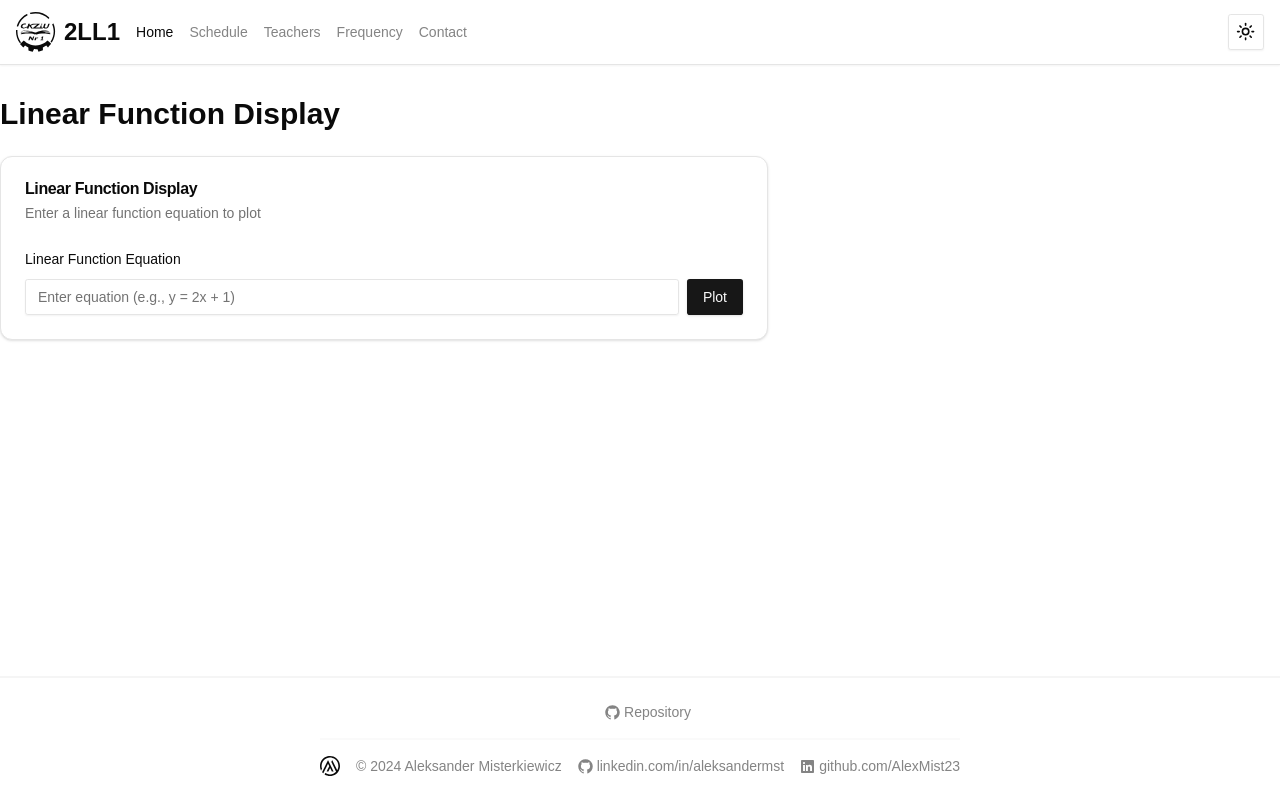
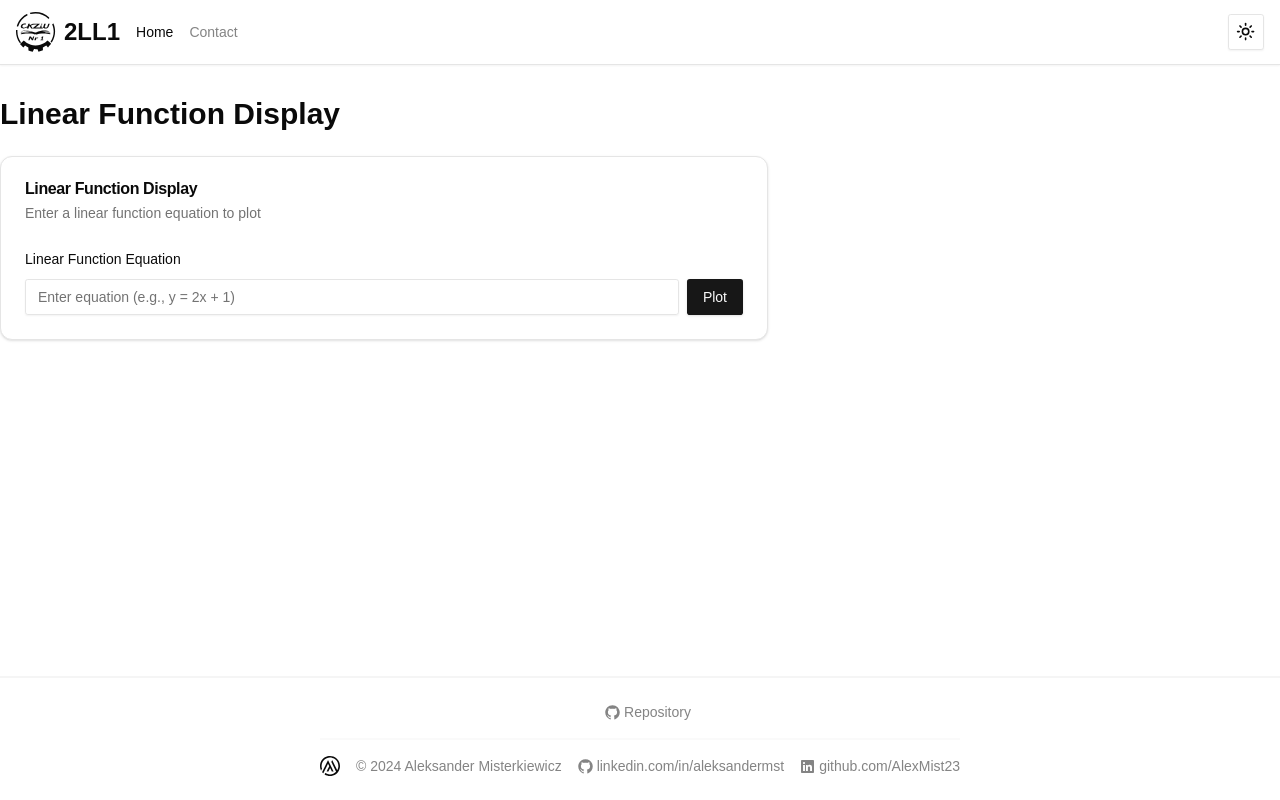
Before and after one commit to AlexMist23/math-function-elem, a Next.js app: page / in a window 1280 px wide. Built offline with nearby package versions, Linux system fonts and the light colour scheme.

Commit message:
upd nav links

```diff
--- a/src/data/nav-links.ts
+++ b/src/data/nav-links.ts
@@ -1,81 +1,10 @@
-import {
-  Home,
-  Users,
-  Database,
-  Settings,
-  Book,
-  Calendar,
-  Ruler,
-  GraduationCap,
-} from "lucide-react";
-
 export const navLinks = [
   {
     label: "Home",
     href: "/",
   },
   {
-    label: "Schedule",
-    href: "/schedule",
-  },
-  {
-    label: "Teachers",
-    href: "/teachers",
-  },
-  {
-    label: "Frequency",
-    href: "/frequency",
-  },
-  {
     label: "Contact",
     href: "/contact",
   },
 ];
-
-export const adminNavLinks = [
-  {
-    icon: Home,
-    label: "Dashboard",
-    href: "/admin",
-  },
-  {
-    icon: Users,
-    label: "Users",
-    href: "/admin/users",
-  },
-  {
-    icon: GraduationCap,
-    label: "Teachers",
-    href: "/admin/teachers",
-  },
-  {
-    icon: Calendar,
-    label: "Schedules",
-    href: "/admin/schedules",
-  },
-  {
-    icon: Book,
-    label: "Books",
-    href: "/admin/books",
-  },
-  {
-    icon: Ruler,
-    label: "Subjects",
-    href: "/admin/subjects",
-  },
-  {
-    icon: Database,
-    label: "Database",
-    href: "/admin/database",
-  },
-  {
-    icon: Database,
-    label: "Database Status",
-    href: "/admin/database-status",
-  },
-  {
-    icon: Settings,
-    label: "Settings",
-    href: "/admin/",
-  },
-];
```
